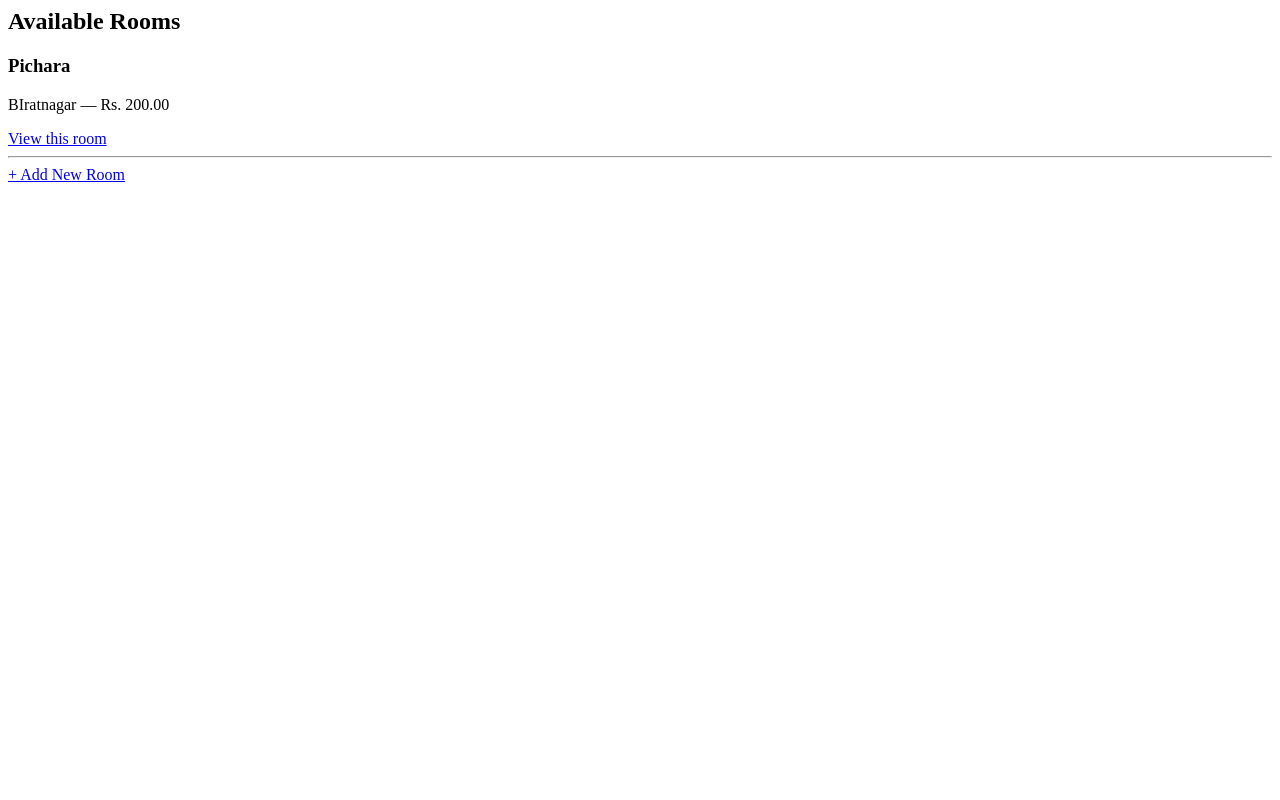
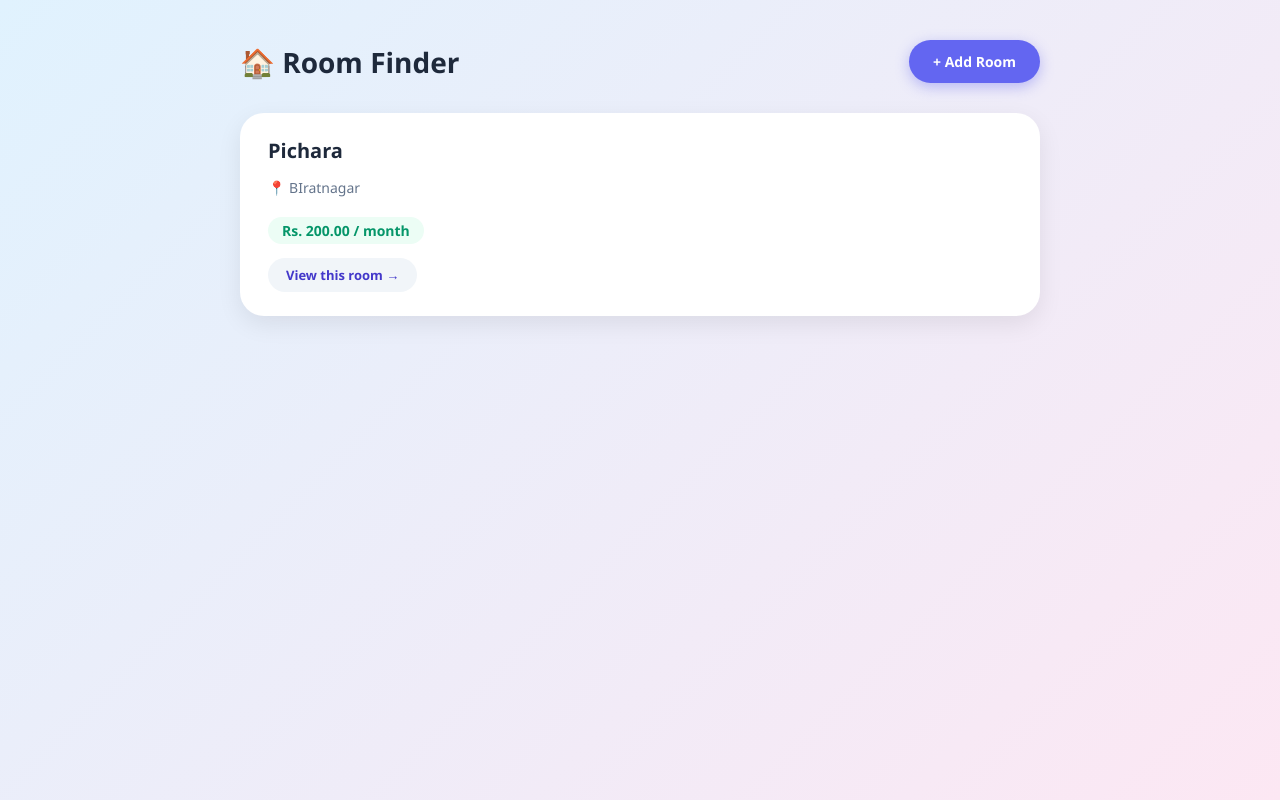
Before and after one commit to krimongurung524-rgb/Room-Finder-, a Django app: page /rooms/ in a window 1280 px wide. Run offline with Django 5.2, Linux system fonts and the light colour scheme; data comes from the database, SQL or seed files in the repository.

Commit message:
modified room_list

```diff
--- a/templates/core/room_list.html
+++ b/templates/core/room_list.html
@@ -1,12 +1,101 @@
-<h2>Available Rooms</h2>
+<!DOCTYPE html>
+<html lang="en">
+<head>
+<meta charset="UTF-8">
+<title>Room Finder</title>
+<style>
+    * { box-sizing: border-box; }
+    body {
+        font-family: 'Segoe UI', Arial, sans-serif;
+        background: linear-gradient(135deg, #e0f2fe, #fce7f3);
+        margin: 0;
+        padding: 40px 20px;
+        min-height: 100vh;
+    }
+    .container { max-width: 800px; margin: 0 auto; }
+    .header {
+        display: flex;
+        justify-content: space-between;
+        align-items: center;
+        margin-bottom: 30px;
+    }
+    .header h1 { font-size: 28px; color: #1e293b; margin: 0; }
+    .btn-pill {
+        display: inline-block;
+        background: #6366f1;
+        color: #fff;
+        padding: 12px 24px;
+        border-radius: 999px;
+        text-decoration: none;
+        font-weight: 600;
+        font-size: 14px;
+        box-shadow: 0 4px 14px rgba(99,102,241,0.4);
+        transition: transform 0.2s ease;
+    }
+    .btn-pill:hover { transform: translateY(-2px); }
+    .room-bubble {
+        background: #ffffff;
+        border-radius: 24px;
+        padding: 24px 28px;
+        margin-bottom: 20px;
+        box-shadow: 0 8px 24px rgba(0,0,0,0.08);
+        transition: transform 0.2s ease, box-shadow 0.2s ease;
+    }
+    .room-bubble:hover {
+        transform: translateY(-4px);
+        box-shadow: 0 12px 30px rgba(0,0,0,0.12);
+    }
+    .room-bubble h3 { margin: 0 0 8px; font-size: 20px; color: #1e293b; }
+    .room-bubble .location { color: #64748b; font-size: 14px; margin-bottom: 6px; }
+    .room-bubble .price {
+        display: inline-block;
+        background: #ecfdf5;
+        color: #059669;
+        padding: 4px 14px;
+        border-radius: 999px;
+        font-weight: 700;
+        font-size: 14px;
+        margin-bottom: 14px;
+    }
+    .room-bubble .view-btn {
+        display: inline-block;
+        background: #f1f5f9;
+        color: #4338ca;
+        padding: 8px 18px;
+        border-radius: 999px;
+        text-decoration: none;
+        font-size: 13px;
+        font-weight: 600;
+    }
+    .room-bubble .view-btn:hover { background: #e0e7ff; }
+    .empty-bubble {
+        background: #fff;
+        border-radius: 24px;
+        padding: 40px;
+        text-align: center;
+        color: #94a3b8;
+        box-shadow: 0 8px 24px rgba(0,0,0,0.06);
+    }
+</style>
+</head>
+<body>
+<div class="container">
+    <div class="header">
+        <h1>🏠 Room Finder</h1>
+        <a class="btn-pill" href="{% url 'room_create' %}">+ Add Room</a>
+    </div>
 
-{% for room in all_rooms %}
-    <div>
-        <h3>{{ room.title }}</h3>
-        <p>{{ room.location }} — Rs. {{ room.price }}</p>
-        <a href="{% url 'room_detail' room.slug %}">View this room</a>
-    </div>
-    <hr>
-{% endfor %}
-
-<a href="{% url 'room_create' %}">+ Add New Room</a>
+    {% for room in all_rooms %}
+        <div class="room-bubble">
+            <h3>{{ room.title }}</h3>
+            <p class="location">📍 {{ room.location }}</p>
+            <p class="price">Rs. {{ room.price }} / month</p>
+            <br>
+            <a class="view-btn" href="{% url 'room_detail' room.slug %}">View this room →</a>
+        </div>
+    {% empty %}
+        <div class="empty-bubble">Haal samma kunai room list gareko chaina.</div>
+    {% endfor %}
+</div>
+</body>
+</html>
```
